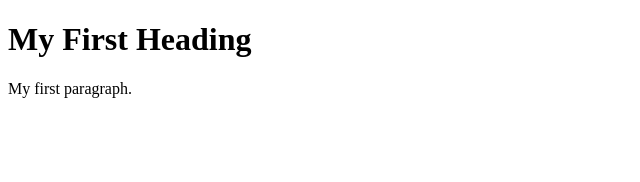
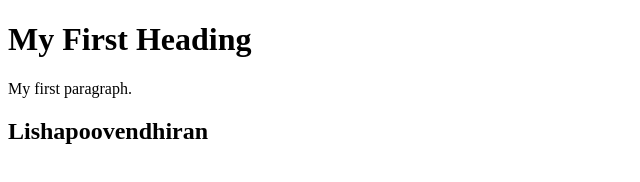
Before and after one commit to LishaPoovendhiran/vs-code, a plain HTML site: page index.html in a window 1280 px wide. Shown: the whole page, without its empty margins (0-640 px from the left). Drawn offline with Linux system fonts and the light colour scheme.

Commit message:
added a head

```diff
--- a/index.html
+++ b/index.html
@@ -4,6 +4,7 @@
 
 <h1>My First Heading</h1>
 <p>My first paragraph.</p>
+<h2>Lishapoovendhiran</h2>
 
 </body>
 </html>
```
